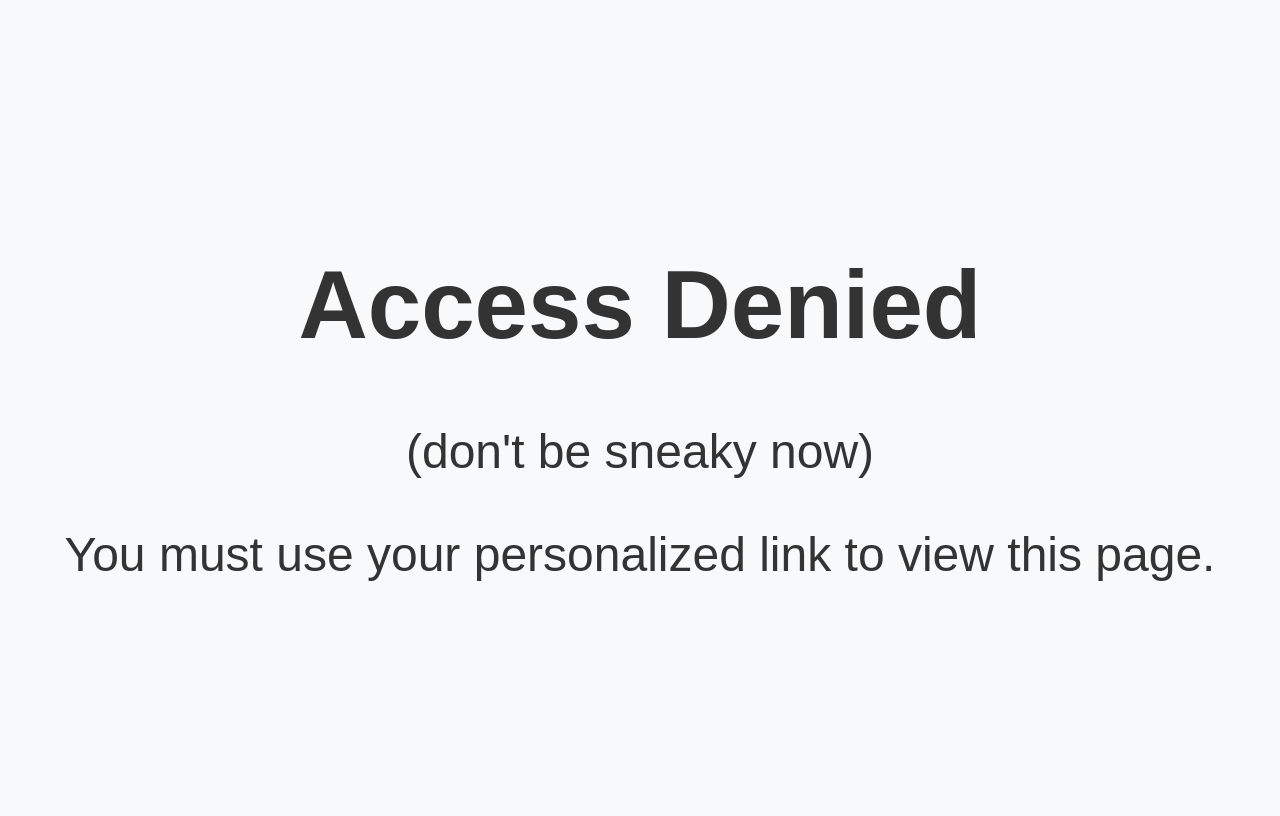
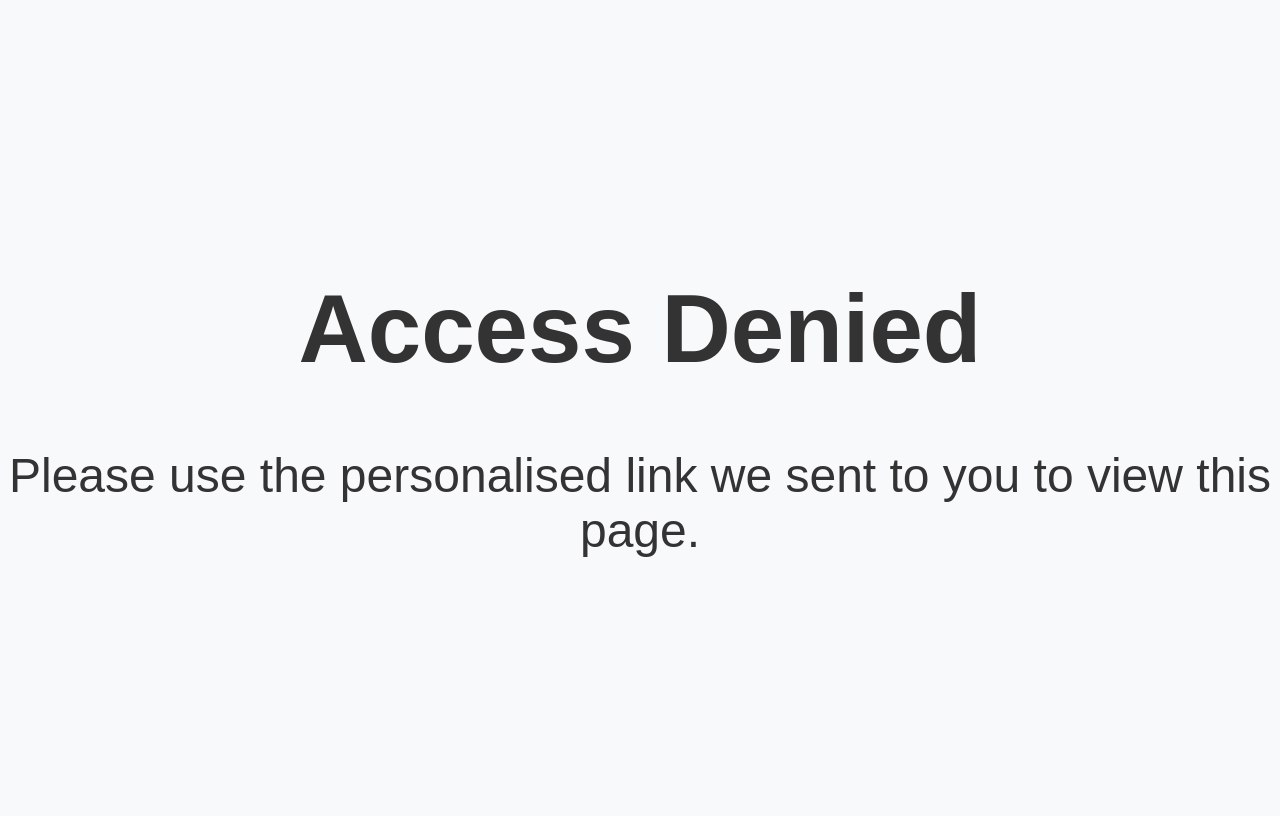
Before and after one commit to tzeliz/junandliz, a Python web app: template templates/access_denied.html in a window 1280 px wide. Run offline with Jinja, Linux system fonts and the light colour scheme; the template is opened without the code that fills it, so the values that code supplies are empty.

Commit message:
access denied message

```diff
--- a/app.py
+++ b/app.py
@@ -69,7 +69,7 @@ def rsvp():
             for row in reader:
                 submitted_guests.add(row['Name'])
 
-    return render_template('rsvp.html', guests=guests, submitted_guests=list(submitted_guests), group_name=raw_guest_string, code=code)
+    return render_template('rsvp.html', guests=guests, submitted_guests=list(submitted_guests), group_name=raw_guest_string, code=code)f
 
 @app.route('/submit-rsvp', methods=['POST'])
 def submit_rsvp():
--- a/templates/access_denied.html
+++ b/templates/access_denied.html
@@ -25,8 +25,7 @@
 <body>
     <div>
         <h1>Access Denied</h1>
-        <p>(don't be sneaky now)</p>
-        <p>You must use your personalized link to view this page.</p>
+        <p>Please use the personalised link we sent to you to view this page.</p>
     </div>
 </body>
 </html>
```
Also changed, not shown: 1 other file.
